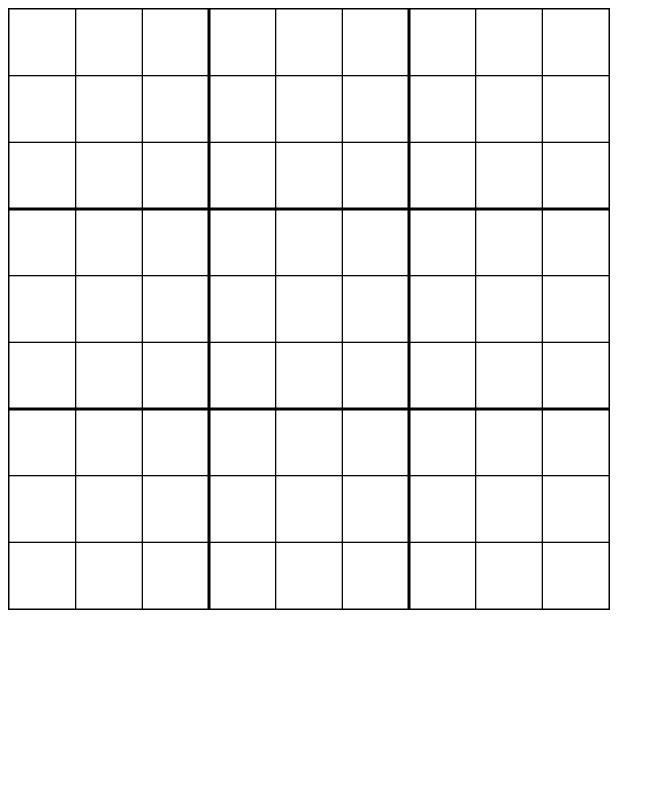
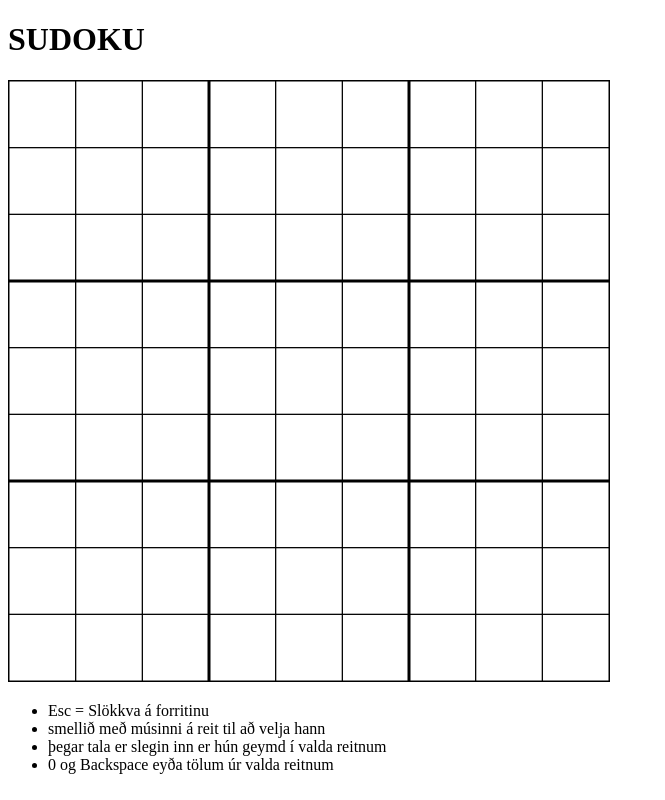
Before and after one commit to OddurV/Sudoku, a plain HTML site: page index.html in a window 1280 px wide. Shown: the whole page, without its empty margins (0-665 px from the left). Drawn offline with Linux system fonts and the light colour scheme.

Commit message:
adding minor instructions

```diff
--- a/index.html
+++ b/index.html
@@ -6,9 +6,18 @@
   </head>
   <body>
 
+    <h1>SUDOKU</h1>
+
 	<canvas id="myCanvas" width="600" height="600" style="border: 1px solid black;">
 	Sorry, but your browser does not support the HTML5 canvas tag.
 	</canvas>
+
+    <ul>
+        <li>Esc = Slökkva á forritinu</li>
+        <li>smellið með músinni á reit til að velja hann</li>
+        <li>þegar tala er slegin inn er hún geymd í valda reitnum</li>
+        <li>0 og Backspace eyða tölum úr valda reitnum</li>
+    </ul>
 
     <script src="core/globals.js"></script>
     <script src="utils/consts.js"></script>
```
